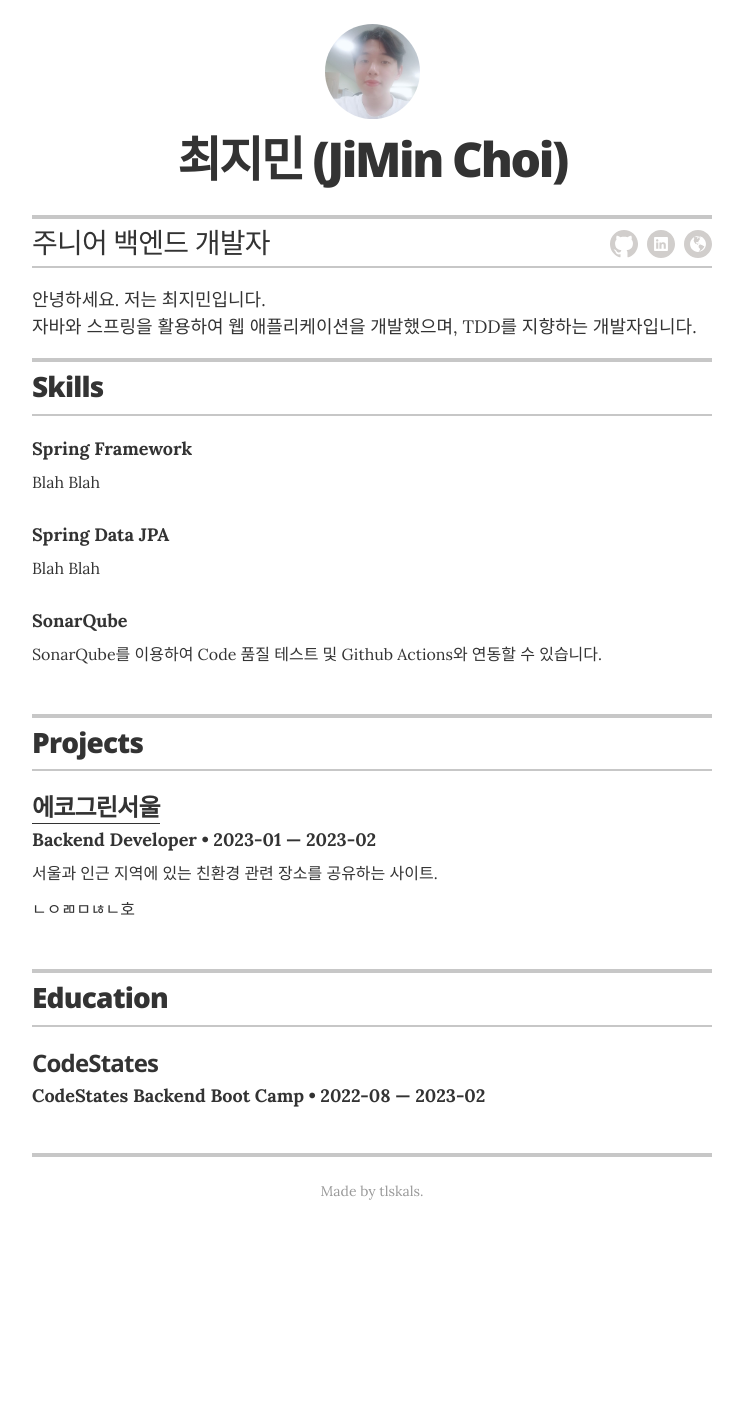
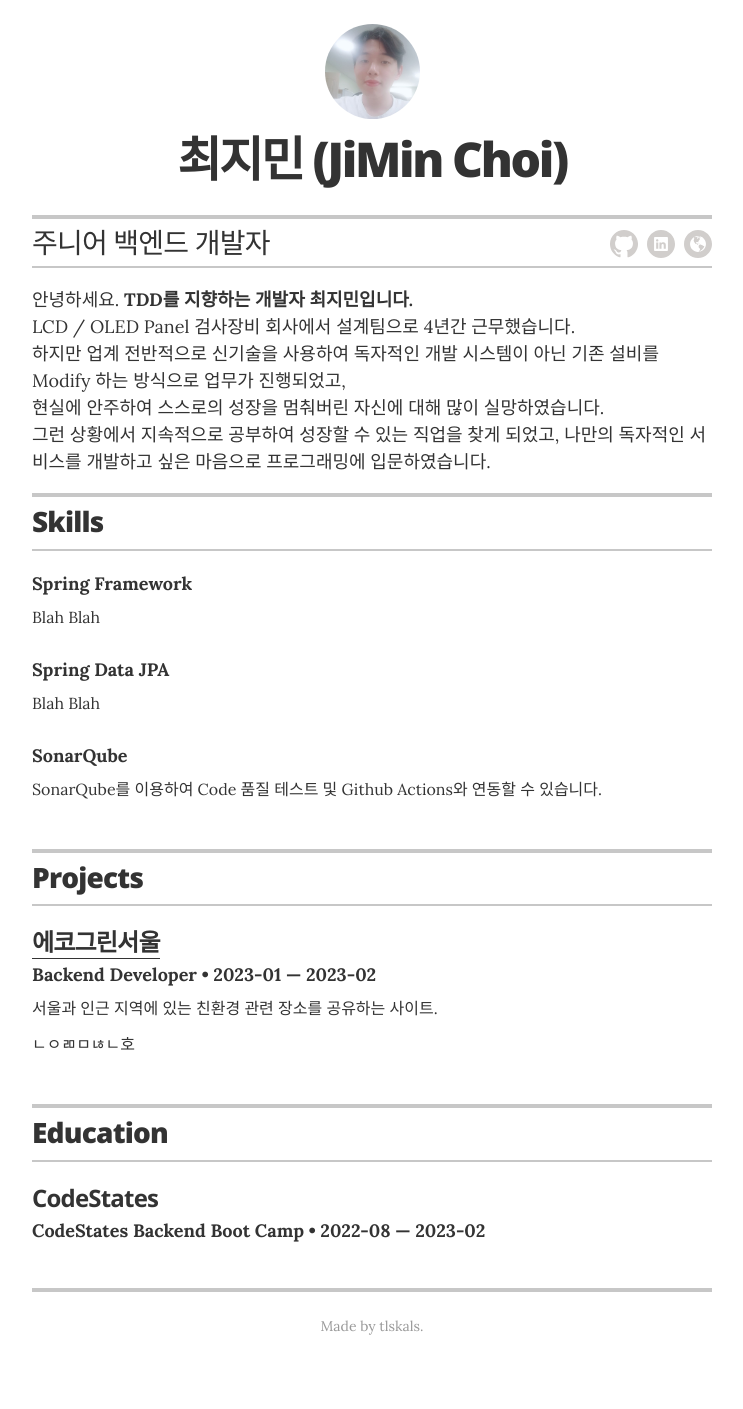
Before and after one commit to tlskals/tlskals.github.io, a Jekyll site: the page built from index.html, in a window 1280 px wide. Shown: the whole page, without its empty margins (268-1011 px from the left). Built offline with Jekyll 4.4.1, drawn with Linux system fonts in a browser that asks for light colours; before the commit the page ends 1274 px from its top, so only the background shows below that.

Commit message:
🔨 chore : 자기소개 보완

```diff
--- a/_config.yml
+++ b/_config.yml
@@ -23,7 +23,12 @@ resume_contact_address:         "Seoul, Republic of Korea"
 resume_header_contact_info:     "Seoul, Republic of Korea • (+82) 10-9052-8708 • chlwlals8708@gmail.com"
 display_header_contact_info:    "false"
 
-resume_header_intro: "<p>안녕하세요. 저는 최지민입니다.<br>자바와 스프링을 활용하여 웹 애플리케이션을 개발했으며, TDD를 지향하는 개발자입니다.</p>"
+resume_header_intro: "<p>안녕하세요. <strong>TDD를 지향하는 개발자 최지민입니다.</strong>
+<br>LCD / OLED Panel 검사장비 회사에서 설계팀으로 4년간 근무했습니다.
+<br>하지만 업계 전반적으로 신기술을 사용하여 독자적인 개발 시스템이 아닌 기존 설비를 Modify 하는 방식으로 업무가 진행되었고,
+<br>현실에 안주하여 스스로의 성장을 멈춰버린 자신에 대해 많이 실망하였습니다.
+<br>그런 상황에서 지속적으로 공부하여 성장할 수 있는 직업을 찾게 되었고, 나만의 독자적인 서비스를 개발하고 싶은 마음으로 프로그래밍에 입문하였습니다.
+<br></p>"
 
 # use "yes" to display the email contact button,
 # "no" to display an "I'm not looking for work" message,
```
